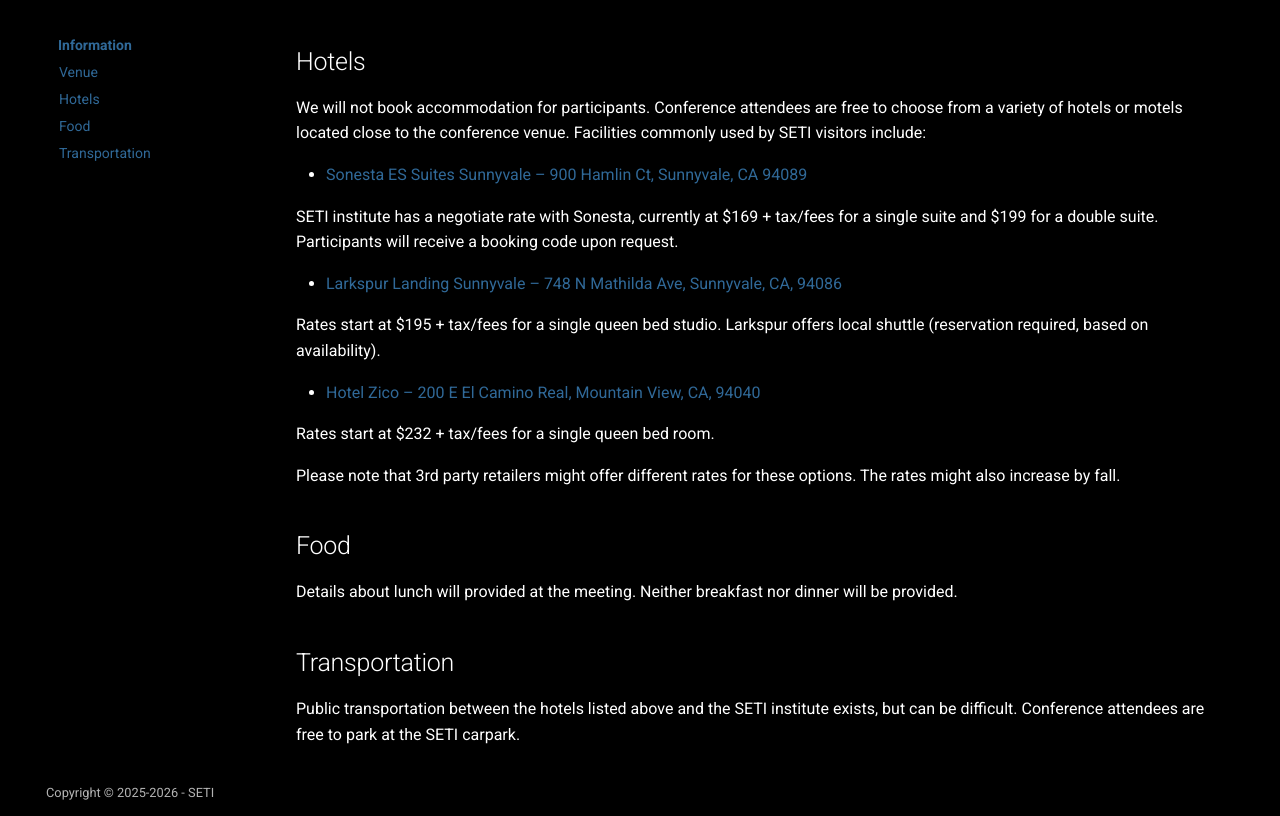
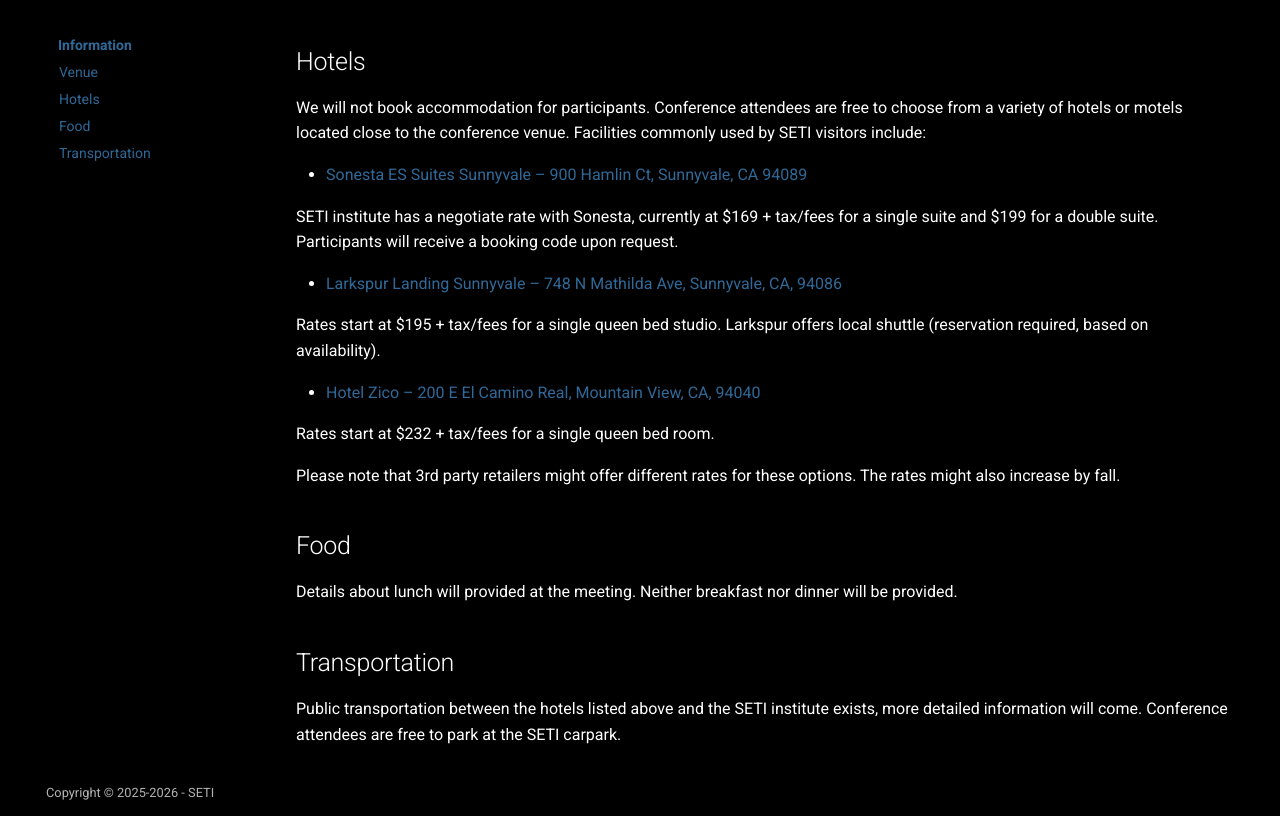
Before and after one commit to LM-SAL/iris_muse_team_meeting, an MkDocs documentation site: the page built from docs/useful_info.md, in a window 1280 px wide and 900 px high, scrolled down 1169 px, cut to the strip 84-900 px from the top of the window. Built offline with MkDocs 1.6.1 and Material for MkDocs 9.7.7, drawn with Linux system fonts in a browser that asks for light colours.

Commit message:
minor fix in transportation

```diff
--- a/docs/useful_info.md
+++ b/docs/useful_info.md
@@ -34,4 +34,4 @@
 
 ## Transportation
 
-Public transportation between the hotels listed above and the SETI institute exists, but can be difficult. Conference attendees are free to park at the SETI carpark.
+Public transportation between the hotels listed above and the SETI institute exists, more detailed information will come. Conference attendees are free to park at the SETI carpark.
```
